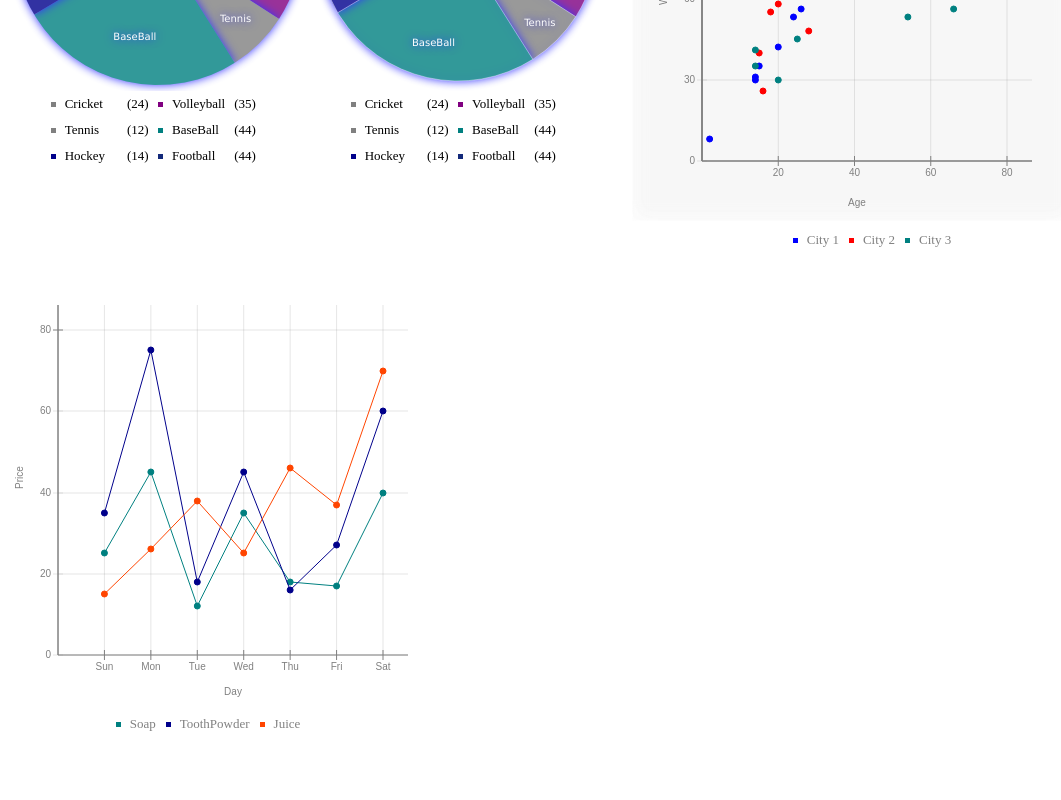
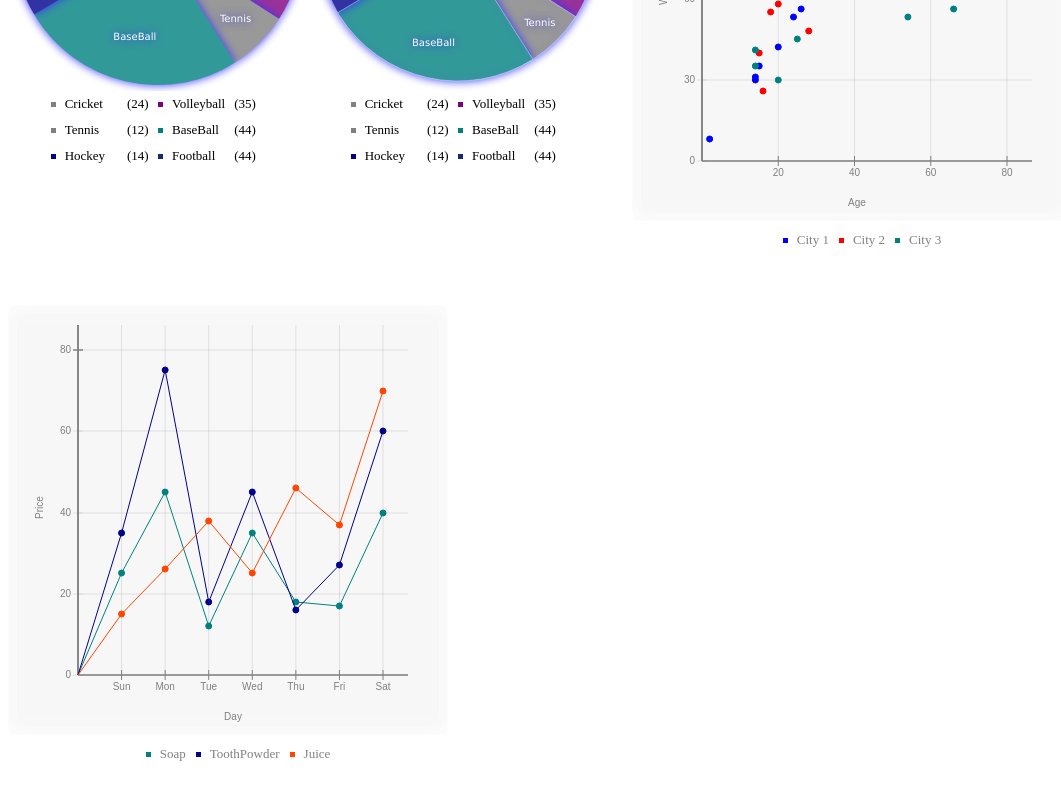
Before and after one commit to rajhseg/React-Controls-Typescript, a React (Create React App) app in the folder react-controls-typescript/: page / in a window 1280 px wide. Shown: the part 376-1176 px from the top of the page, without its empty margins (0-1061 px from the left). Built offline with nearby package versions, Linux system fonts and the light colour scheme.

Commit message:
Charts Line and Scatter

```diff
--- a/react-controls-typescript/src/RLineChart/RLineChart.module.css
+++ b/react-controls-typescript/src/RLineChart/RLineChart.module.css
@@ -24,7 +24,6 @@
     flex-wrap: wrap;
     justify-content: center;
     position: relative;
-    left: 30px;
 }
 
 .indicator {
--- a/react-controls-typescript/src/RLineChart/RLineChart.tsx
+++ b/react-controls-typescript/src/RLineChart/RLineChart.tsx
@@ -20,6 +20,11 @@ type Props = {
     MarginX?: number,
     MarginY?: number,
     Height?: number,
+    IsRenderFromInit?: boolean,
+    PaddingRight?: number,
+    PaddingTop?: number,
+    PaddingBottom?: number,
+    PaddingLeft?: number,
     DataListHeight?: number,
     PopupBackColor?: string,
     PopupForeColor?: string | undefined,
@@ -53,6 +58,11 @@ const RLineChart = forwardRef<RLineChartRef, Props>(({
     PopupBackColor = "#AFA6FF",
     PopupForeColor = 'white',
     PopupBackgroundOpacity = 1,
+    IsRenderFromInit = true,
+    PaddingRight = 20,
+    PaddingTop = 20,
+    PaddingBottom = 10,
+    PaddingLeft = 20,
     GlassyEffect = true,
     GlassyEffectColor = 'lightgray',
     EnableBorderForPopup = true,
@@ -128,8 +138,12 @@ const RLineChart = forwardRef<RLineChartRef, Props>(({
 
     const MouseMove = (event: MouseEvent) => {
         if (context && bar) {
+
+            let totalWidth = Width + PaddingLeft + PaddingRight;
+            let totalHeight = Height + PaddingTop + PaddingBottom;
+
             context?.beginPath();
-            context.clearRect(0, 0, Width, Height);
+            context.clearRect(0, 0, totalWidth, totalHeight);
             context.closePath();
 
             RenderedLineChart();
@@ -169,7 +183,7 @@ const RLineChart = forwardRef<RLineChartRef, Props>(({
                 context.fillStyle = PopupBackColor;
 
                 if(EnableBorderForPopup) {
-                context.strokeStyle = PopupBorderColor;
+                  context.strokeStyle = PopupBorderColor;
                 }
 
                 context.roundRect(x, y, textWidth, 40, 4);
@@ -226,16 +240,48 @@ const RLineChart = forwardRef<RLineChartRef, Props>(({
         return typeof prop === 'string';
     }
 
+    const EnableGlassyEffectOnTopOfChart = () => {
+        if(context && bar && GlassyEffect) {
+
+        let x = 0, y = 0, gwidth = Width + PaddingLeft + PaddingRight,
+            gheight = Height + PaddingTop + PaddingBottom;
+
+        context.beginPath();
+        context.save();
+        context.globalAlpha = 0.2;
+        context.filter = "blur(10px)";
+        context.fillStyle = GlassyEffectColor;
+        context.roundRect(x, y, gwidth, gheight, 7);
+        context.fill();
+        context.restore();
+        context.closePath();
+
+        // Light border
+        context.strokeStyle = "rgba(255, 255, 255, 0.6)";
+        context.lineWidth = 1.5;
+        context.strokeRect(x, y, gwidth, gheight);
+
+        // Soft inner highlight
+        context.fillStyle = "rgba(255, 255, 255, 0.1)";
+        context.fillRect(x, y, gwidth, gheight);
+        }
+    }
+
     const RenderedLineChart = () => {
 
         setIsRendered((prev) => false);
 
         PopupItems = [];
 
+        const totalWidth = Width + PaddingLeft + PaddingRight;
+        const totalHeight = Height + PaddingTop + PaddingBottom;
+
         if (bar && context && ChartItems && ChartItems.length > 0) {
             let min: number | undefined = undefined;
             let max: number | undefined = undefined;
-            context.clearRect(0, 0, Width, Height);
+            context.clearRect(0, 0, totalWidth, totalHeight);
+
+            EnableGlassyEffectOnTopOfChart();
 
             let spaceFromTopYAxis = 25;
             let spaceFromRightXAxis = 25;
@@ -263,13 +309,13 @@ const RLineChart = forwardRef<RLineChartRef, Props>(({
                 var MinLimit = 0;
                 var MaxLimit = ydistance * (NoOfSplitInYAxis);
 
-                var StartX: number = MarginX;
-                var StartY: number = Height - MarginY;
+                var StartX: number = MarginX + PaddingLeft;
+                var StartY: number = Height + PaddingTop - MarginY;
 
                 /* Draw Vertical Line */
                 context.beginPath();
                 context.moveTo(StartX, StartY);
-                context.lineTo(StartX, 0);
+                context.lineTo(StartX, PaddingTop);
                 context.strokeStyle = TextColor;
                 context.stroke();
 
@@ -285,9 +331,9 @@ const RLineChart = forwardRef<RLineChartRef, Props>(({
                 context.beginPath();
 
                 let met = context.measureText(XAxisTitle);
-                let xTextPoint = (Width - MarginX) / 2 + MarginX;
+                let xTextPoint = (Width - MarginX - PaddingLeft - PaddingRight) / 2 + MarginX + PaddingLeft;
                 xTextPoint = xTextPoint - (met.width / 2);
-                let yTextPoint = Height - 10;
+                let yTextPoint = Height + PaddingTop - 5;
 
                 context.save();
                 context.fillStyle = TextColor;
@@ -302,8 +348,8 @@ const RLineChart = forwardRef<RLineChartRef, Props>(({
 
                 met = context.measureText(XAxisTitle);
                 yTextPoint = (Height - MarginY) / 2;
-                yTextPoint = yTextPoint + (met.width / 2);
-                xTextPoint = 15;
+                yTextPoint = yTextPoint + PaddingTop + PaddingBottom + (met.width / 2);
+                xTextPoint = PaddingLeft + 15;
                 context.fillStyle = TextColor;
                 context.translate(xTextPoint, yTextPoint);
                 context.rotate((Math.PI / 180) * 270);
@@ -314,12 +360,12 @@ const RLineChart = forwardRef<RLineChartRef, Props>(({
 
 
                 /* Draw y axis line */
-                let yvDistance = (StartY - spaceFromTopYAxis) / NoOfSplitInYAxis;
+                let yvDistance = (StartY - PaddingTop - spaceFromTopYAxis) / NoOfSplitInYAxis;
 
                 /* Draw Y Axis */
                 for (let index = 0; index <= NoOfSplitInYAxis; index++) {
                     let yDisplayValue = Math.round(ydistance * (NoOfSplitInYAxis - index));
-                    let yPoint = Math.round((yvDistance * index) + spaceFromTopYAxis);
+                    let yPoint = Math.round((yvDistance * index) + spaceFromTopYAxis + PaddingTop);
 
                     HorizontalLineInYAxis(StartX, yPoint);
                     DrawHorizontalLine(StartX, yPoint);
@@ -336,7 +382,7 @@ const RLineChart = forwardRef<RLineChartRef, Props>(({
                 for (let index = 0; index < NoOfSplitInXAxis(); index++) {
                     let xDisplayValue = XAxisItemNames[index];
                     let xPoint = (xvDistance * (index + 1)) + StartX;
-                    let yPoint = Height - MarginY;
+                    let yPoint = Height + PaddingTop - MarginY;
 
                     DrawVerticalLine(xPoint, yPoint);
                     DrawVerticalLineInXAxis(xPoint, yPoint);
@@ -349,13 +395,18 @@ const RLineChart = forwardRef<RLineChartRef, Props>(({
                     let prevX = undefined;
                     let prevY = undefined;
 
+                    if(IsRenderFromInit) {
+                        prevX = MarginX + PaddingLeft;
+                        prevY = Height + PaddingTop - MarginY;
+                    }
+
                     for (let v = 0; v < element.Values.length; v++) {
                         const item = element.Values[v];
 
-                        let xPoint = xvDistance * (v + 1) + MarginX;
+                        let xPoint = xvDistance * (v + 1) + MarginX + PaddingLeft;
 
                         let yindx = -(item / ydistance) + NoOfSplitInYAxis;
-                        let yPoint = Math.round((yvDistance * yindx) + spaceFromTopYAxis);
+                        let yPoint = Math.round((yvDistance * yindx) + spaceFromTopYAxis + PaddingTop);
 
                         /* Plot Circle */
                         Plot(xPoint, yPoint, element.ItemColor);
@@ -409,7 +460,7 @@ const RLineChart = forwardRef<RLineChartRef, Props>(({
             context.lineWidth = 0.2;
             context.strokeStyle = TextColor;
             context.moveTo(xPoint, yPoint);
-            context.lineTo(xPoint, 0);
+            context.lineTo(xPoint, PaddingTop);
             context.stroke();
             context.closePath();
         }
@@ -506,7 +557,7 @@ const RLineChart = forwardRef<RLineChartRef, Props>(({
         if (context) {
             context.beginPath();
             let startX = x;
-            let endX = x + Width - MarginX;
+            let endX = x + Width - MarginX - PaddingLeft;
             context.lineWidth = 0.2;
             context.strokeStyle = TextColor;
             context.moveTo(startX, ypoint);
@@ -586,14 +637,19 @@ const RLineChart = forwardRef<RLineChartRef, Props>(({
         <>
             <div id={HostElementId} style={Style} className={styles.host}>
                 <div id={Id}>
-                    <canvas ref={bar} width={Width} height={Height}>
+                    <canvas ref={bar} width={Width + PaddingRight + PaddingLeft} height={Height + PaddingTop + PaddingBottom}>
 
                     </canvas>
                     {
                         IsRendered &&
 
-                        <div style={{ position: 'relative', alignContent: 'center', bottom: '10px', height: DataListHeight + 'px' }}>
-                            <div className={styles.dataContainer} style={{ 'width': (Width - MarginX) + 'px' }}>
+                        <div style={{ position: 'relative', alignContent: 'center', bottom: '10px',
+                                        display:'flex', flexDirection: 'row',
+                                        height: DataListHeight + 'px' }}>
+
+                            <div style={{width: (MarginX + PaddingLeft) + 'px'}}></div>
+
+                            <div className={styles.dataContainer} style={{ 'width': (Width - MarginX - PaddingLeft) + 'px' }}>
                                 {
                                     RenderItems.map((itm, index) => (
                                         <div key={index} className={styles.data}>
@@ -605,6 +661,9 @@ const RLineChart = forwardRef<RLineChartRef, Props>(({
                                 }
 
                             </div>
+
+                            <div style={{width: (PaddingRight) + 'px'}}></div>
+
                         </div>
                     }
 
--- a/react-controls-typescript/src/RScatterChart/RScatterChart.module.css
+++ b/react-controls-typescript/src/RScatterChart/RScatterChart.module.css
@@ -22,7 +22,6 @@
     flex-wrap: wrap;
     justify-content: center;
     position: relative;
-   /* left: 30px;    */
 }
 
 .indicator {
--- a/react-controls-typescript/src/RScatterChart/RScatterChart.tsx
+++ b/react-controls-typescript/src/RScatterChart/RScatterChart.tsx
@@ -598,9 +598,13 @@ const RScatterChart = forwardRef<RScatterChartRef, Props>(({
                 {
                     IsRendered &&
 
-                    <div style={{position: 'relative', alignContent: 'center', bottom:  '10px',  height: DataListHeight+'px' }}>
-                    <div className={styles.dataContainer} style={{'width': (Width - MarginX) +'px',
-                                                                  'left': (PaddingLeft + MarginX) + 'px'}}>
+                    <div style={{position: 'relative', alignContent: 'center', bottom:  '10px',
+                        display:'flex', flexDirection: 'row',
+                        height: DataListHeight+'px' }}>
+
+                    <div style={{width: (MarginX + PaddingLeft) + 'px'}}></div>
+
+                    <div className={styles.dataContainer} style={{'width': (Width - MarginX - PaddingLeft) +'px'}}>
                         {
                             RenderItems.map((itm, index) => (
                                 <div key={index} className={styles.data}>
@@ -612,6 +616,9 @@ const RScatterChart = forwardRef<RScatterChartRef, Props>(({
                         }
 
                     </div>
+
+                    <div style={{width: (PaddingRight) + 'px'}}></div>
+
                     </div>
                 }
             </div>
```
